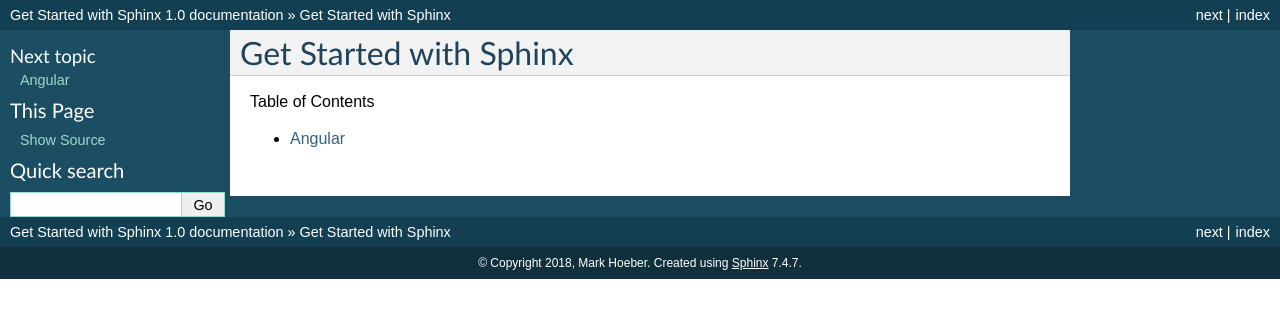
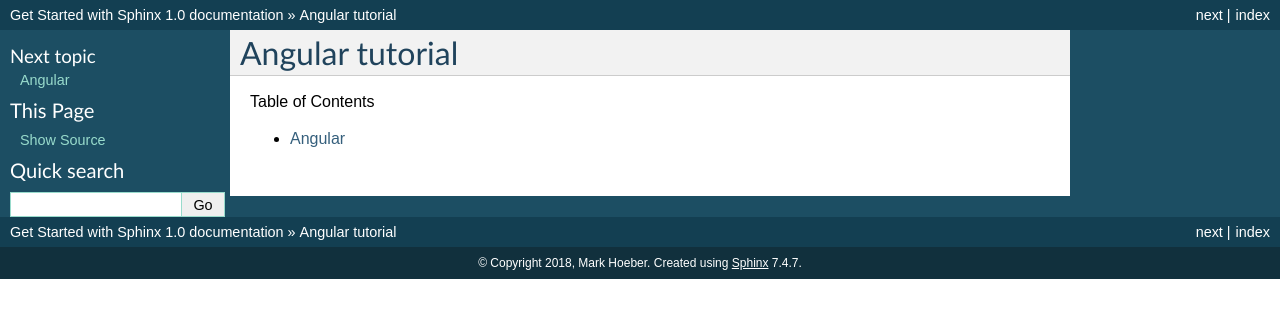
Before and after one commit to Anubisthe12/git, a Sphinx documentation site: the page built from source/index.rst, in a window 1280 px wide. Shown: the top 318 px of the page. Built offline with Sphinx 7.4.7, drawn with Linux system fonts in a browser that asks for light colours; pages that are not in the unit, such as notebooks, are missing from menus.

Commit message:
Update index.rst

```diff
--- a/source/index.rst
+++ b/source/index.rst
@@ -1,4 +1,4 @@
-Get Started with Sphinx
+Angular tutorial
 ###############################
 
 .. |Contents| replace:: Table of Contents
```
